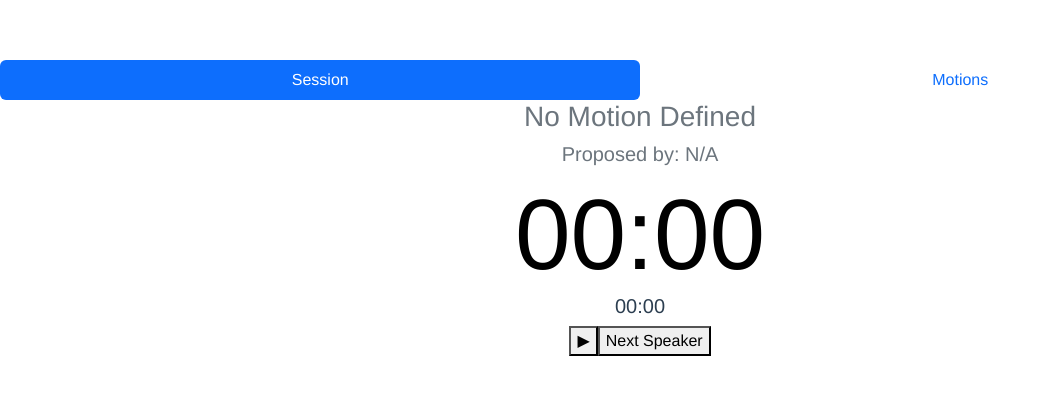
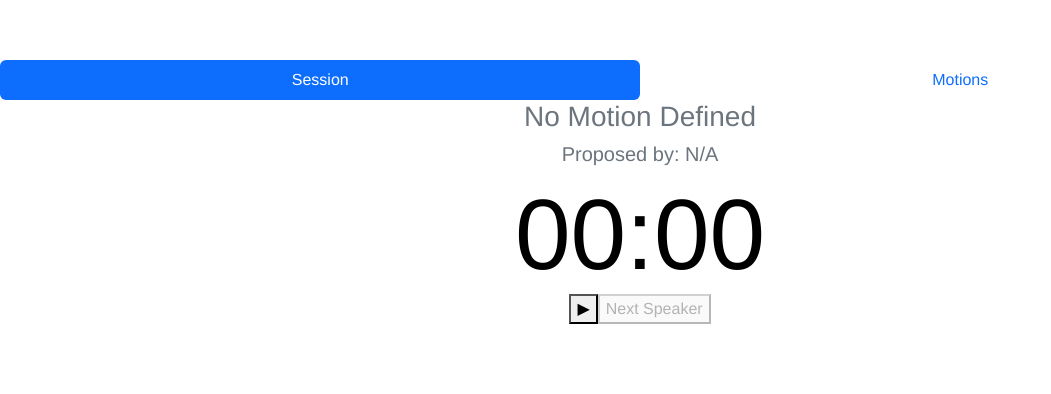
Before and after one commit to UnneededHere/mun-projekt, a Vue app: page / in a window 1280 px wide. Shown: the top 394 px of the page, without its empty margins (0-1051 px from the left). Built offline with nearby package versions, Linux system fonts and the light colour scheme.

Commit message:
Fixed motions that don't require speaking time or countries

```diff
--- a/src/components/BigClock.vue
+++ b/src/components/BigClock.vue
@@ -1,9 +1,13 @@
 <template>
   <div>
     <h1 :style="flashStyle">{{ minutes(time) }}:{{ seconds(time) }}</h1>
-    <h5>{{ minutes(totalTime) }}:{{ seconds(totalTime) }}</h5>
+    <h5 v-if="smallClockNeeded">
+      {{ minutes(totalTime) }}:{{ seconds(totalTime) }}
+    </h5>
     <button @click="togglePlaying">{{ playingIcon }}</button>
-    <button @click="nextSpeaker">Next Speaker</button>
+    <button @click="nextSpeaker" :disabled="!nextSpeakerNeeded">
+      Next Speaker
+    </button>
   </div>
 </template>
 
@@ -22,6 +26,7 @@ export default {
   props: {
     startTime: Number,
     maxTime: Number,
+    motionType: String,
   },
   computed: {
     playingIcon() {
@@ -31,6 +36,14 @@ export default {
       return {
         color: this.isFlashing ? "red" : "black",
       };
+    },
+    smallClockNeeded() {
+      return this.motionType == "Moderated Caucus";
+    },
+    nextSpeakerNeeded() {
+      {
+        return this.motionType == "Moderated Caucus";
+      }
     },
   },
   methods: {
--- a/src/components/Motions.vue
+++ b/src/components/Motions.vue
@@ -133,7 +133,7 @@
                       id="speakingTimeMinutes"
                       placeholder="Minutes"
                       v-model="proposedMotion.speakingTime[0]"
-                      :disabled="proposedMotion.name != 'Moderated Caucus'"
+                      :disabled="noSpeakingTime(proposedMotion)"
                     />
                     <input
                       type="number"
@@ -141,7 +141,7 @@
                       id="speakingTimeSeconds"
                       placeholder="Seconds"
                       v-model="proposedMotion.speakingTime[1]"
-                      :disabled="proposedMotion.name != 'Moderated Caucus'"
+                      :disabled="noSpeakingTime(proposedMotion)"
                     />
                   </div>
                 </div>
@@ -217,7 +217,13 @@ export default {
         -1
       );
     },
+    noSpeakingTime(motion) {
+      return motion.name != 'Moderated Caucus'
+    },
     acceptMotion(motion) {
+      if (this.noSpeakingTime(motion)) {
+        motion.speakingTime = motion.totalTime
+      }
       this.$emit("new-motion", motion);
     },
   },
--- a/src/components/Session.vue
+++ b/src/components/Session.vue
@@ -5,6 +5,7 @@
     @next-speaker="nextSpeaker"
     :startTime="convertToSeconds(currentMotion.speakingTime)"
     :maxTime="convertToSeconds(currentMotion.totalTime)"
+    :motionType="this.motion.name"
   >
   </BigClock>
   <CountryList v-if="motionHasCountries" :propList="countryList"> </CountryList>
```
